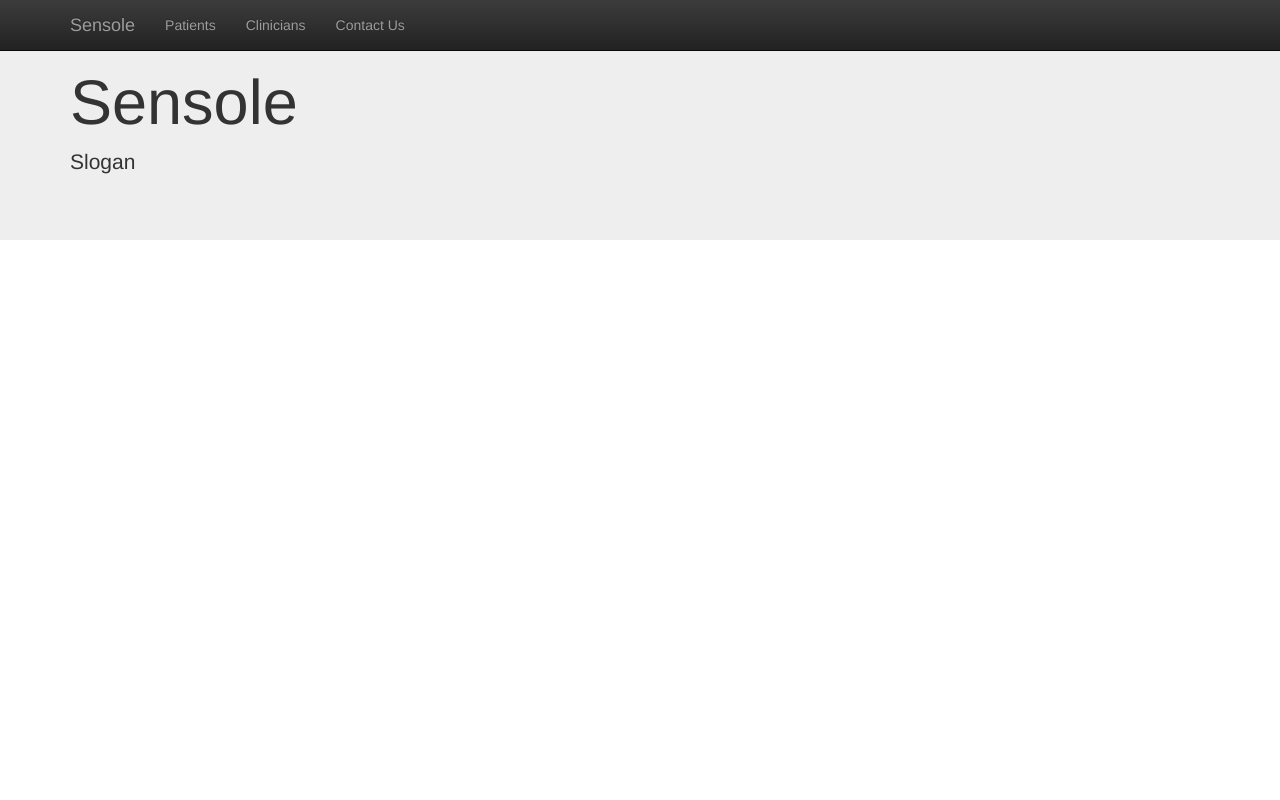
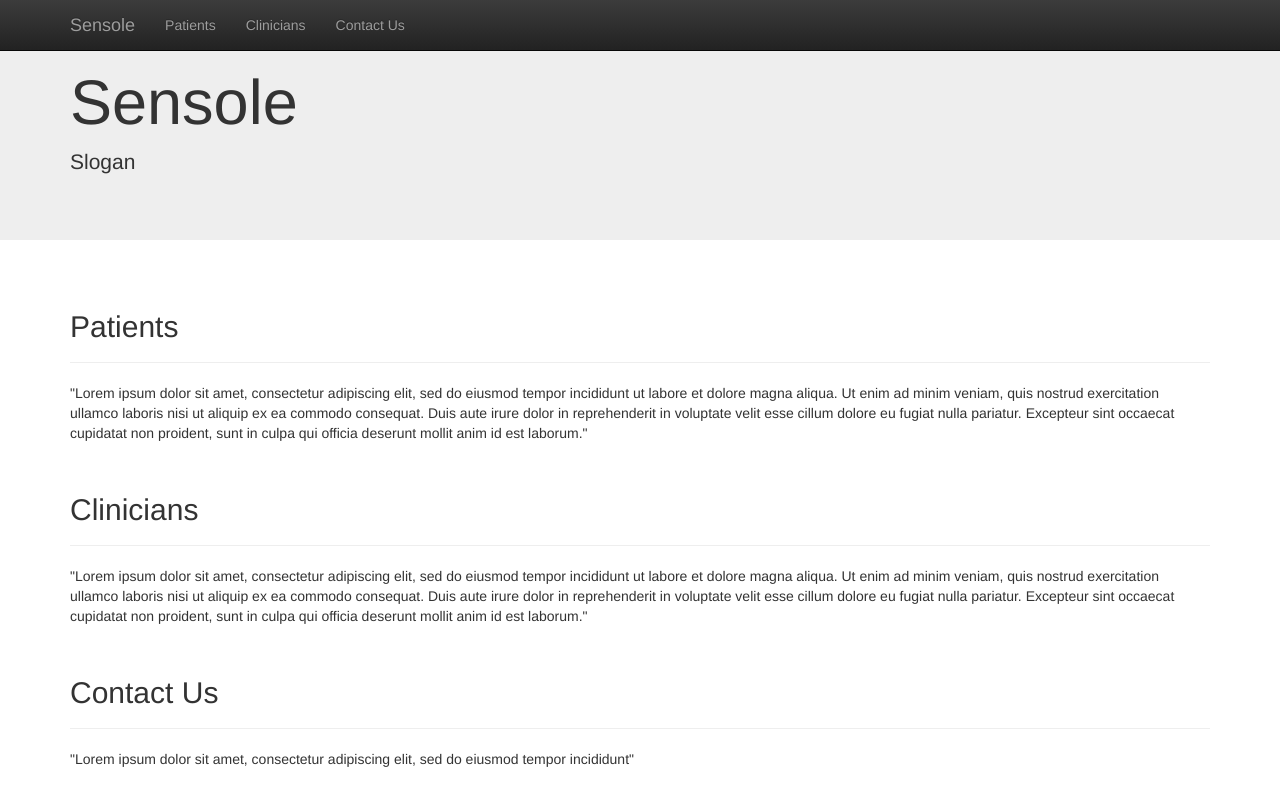
Before and after one commit to mpalm1234/sensole, a plain HTML site: page index.html in a window 1280 px wide. Drawn offline with nearby package versions, Linux system fonts and the light colour scheme.

Commit message:
added sections

```diff
--- a/index.html
+++ b/index.html
@@ -5,7 +5,7 @@
 
     <meta charset="utf-8">
     <meta name="viewport" content="width=device-width, initial-scale=1">
-    <title>Michelle's Academics</title>
+    <title>Sensole</title>
 
     <!-- Latest compiled and minified CSS -->
     <link rel="stylesheet" href="https://maxcdn.bootstrapcdn.com/bootstrap/3.3.7/css/bootstrap.min.css" integrity="sha384-BVYiiSIFeK1dGmJRAkycuHAHRg32OmUcww7on3RYdg4Va+PmSTsz/K68vbdEjh4u" crossorigin="anonymous">
@@ -14,23 +14,10 @@
 
     <link rel="stylesheet" href="main.css">
 
-    <!--
-    <script src="https://ajax.googleapis.com/ajax/libs/jquery/1.12.0/jquery.min.js"></script>
-    -->
 
   </head>
 
-  <!--
-  <script>
-    $(function() {
-      $("#header").load("./navigation.html");
-    });
-  </script>
-  -->
   <body>
-
-    <!-- <div id="header"></div> -->
-
     <!-- Navigation -->
     <nav class="navbar navbar-inverse navbar-fixed-top" id="my-navbar">
       <div class="container">
@@ -49,9 +36,9 @@
         <div class="collapse navbar-collapse" id="items">
 
           <ul class="nav navbar-nav">
-            <li><a href="patients">Patients</a></li>
-            <li><a href="clinicians">Clinicians</a></li>
-            <li><a href="contact">Contact Us</a></li>
+            <li><a href="#patients">Patients</a></li>
+            <li><a href="#clinicians">Clinicians</a></li>
+            <li><a href="#contact">Contact Us</a></li>
           </ul>
         </div>
       </div>
@@ -66,19 +53,56 @@
       </div>
 
       <!--Patients-->
+      <div class="container">
         <section>
+          <div class="page-header" id="patients">
+            <h2>Patients</h2>
+          </div>
+          <p>
+            "Lorem ipsum dolor sit amet, consectetur adipiscing elit, sed do
+            eiusmod tempor incididunt ut labore et dolore magna aliqua. Ut enim
+            ad minim veniam, quis nostrud exercitation ullamco laboris nisi ut
+            aliquip ex ea commodo consequat. Duis aute irure dolor in
+            reprehenderit in voluptate velit esse cillum dolore eu fugiat
+            nulla pariatur. Excepteur sint occaecat cupidatat non proident, sunt
+            in culpa qui officia deserunt mollit anim id est laborum."
+          </p>
 
         </section>
+      </div>
 
       <!--Clinicians-->
+      <div class="container">
         <section>
+          <div class="page-header" id="clinicians">
+            <h2>Clinicians</h2>
+          </div>
+          <p>
+            "Lorem ipsum dolor sit amet, consectetur adipiscing elit, sed do
+            eiusmod tempor incididunt ut labore et dolore magna aliqua. Ut enim
+            ad minim veniam, quis nostrud exercitation ullamco laboris nisi ut
+            aliquip ex ea commodo consequat. Duis aute irure dolor in
+            reprehenderit in voluptate velit esse cillum dolore eu fugiat
+            nulla pariatur. Excepteur sint occaecat cupidatat non proident, sunt
+            in culpa qui officia deserunt mollit anim id est laborum."
+          </p>
 
         </section>
+      </div>
 
       <!--Contact Us-->
+      <div class="container">
         <section>
+          <div class="page-header" id="contact">
+            <h2>Contact Us</h2>
+          </div>
+          <p>
+            "Lorem ipsum dolor sit amet, consectetur adipiscing elit, sed do
+            eiusmod tempor incididunt"
+          </p>
 
         </section>
+      </div>
 
 
 
```
Lines whose indentation alone changed are shown as unchanged.
